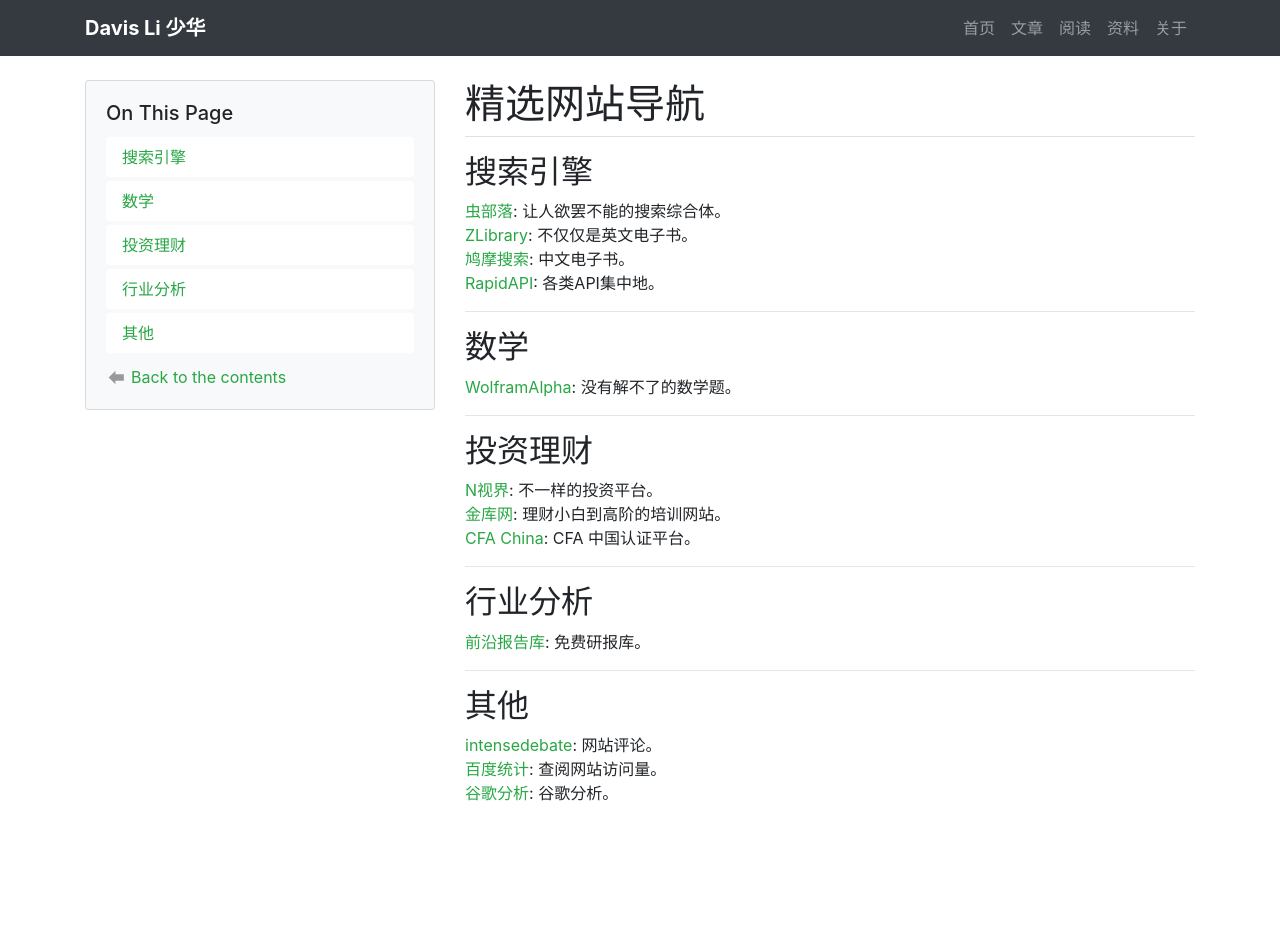
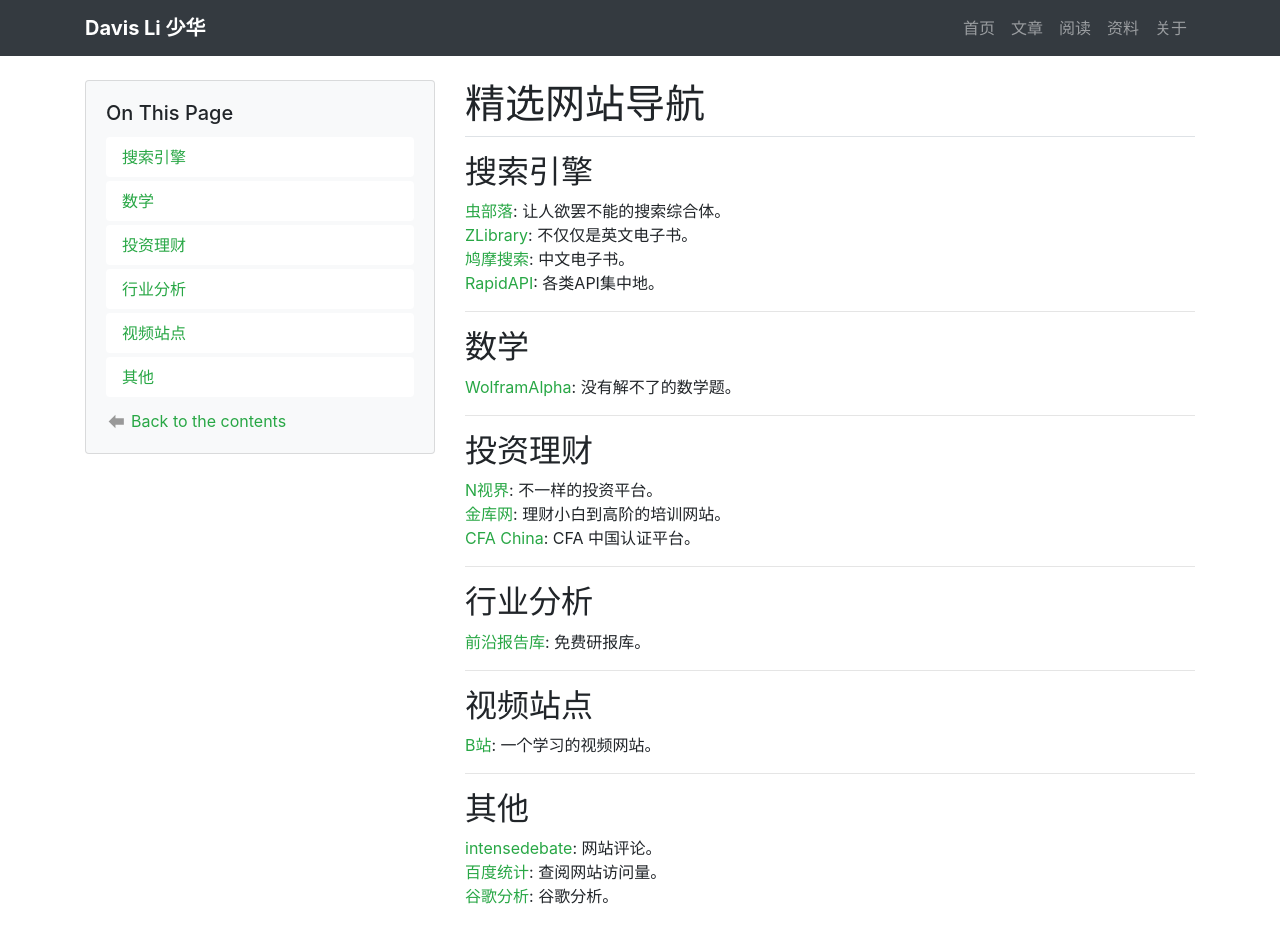
Before and after one commit to davis-lee0109/davis-lee0109.github.io, a Jekyll site: the page built from _projects/bFavoriteWebSites.md, in a window 1280 px wide and 948 px high. Shown: the top 943 px of the window. Built offline with Jekyll 4.4.1, drawn with Linux system fonts in a browser that asks for light colours; comment, search, counter and statistics services are not loaded.

Commit message:
站点更新 301 @ 202012220906

```diff
--- a/_projects/bFavoriteWebSites.md
+++ b/_projects/bFavoriteWebSites.md
@@ -23,6 +23,10 @@
 [前沿报告库](https://wk.askci.com/): 免费研报库。<br>
 
 ---
+## 视频站点
+[B站](https://www.bilibili.com): 一个学习的视频网站。<br>
+
+---
 ## 其他
 [intensedebate](https://www.intensedebate.com): 网站评论。<br>
 [百度统计](https://tongji.baidu.com): 查阅网站访问量。<br>
```
